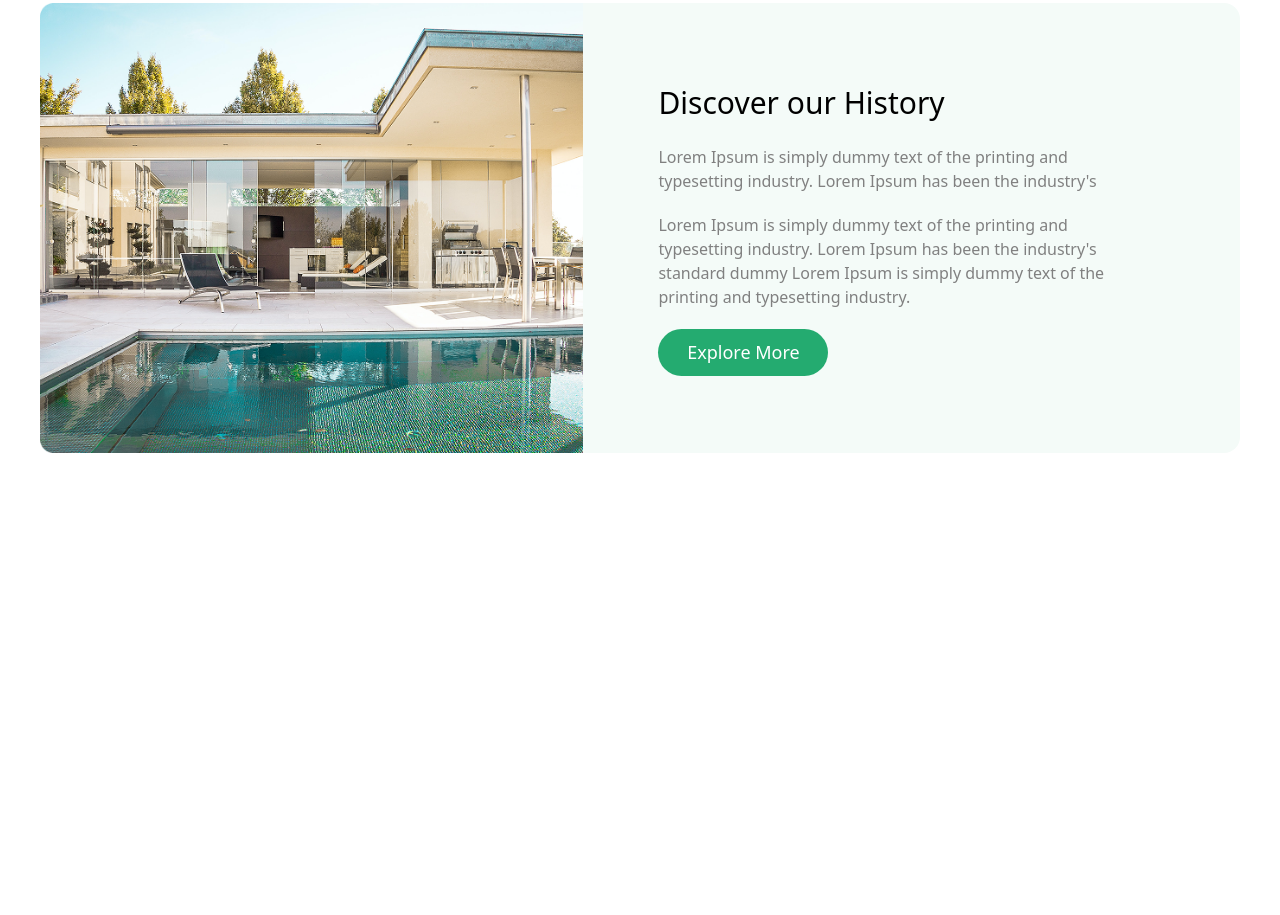
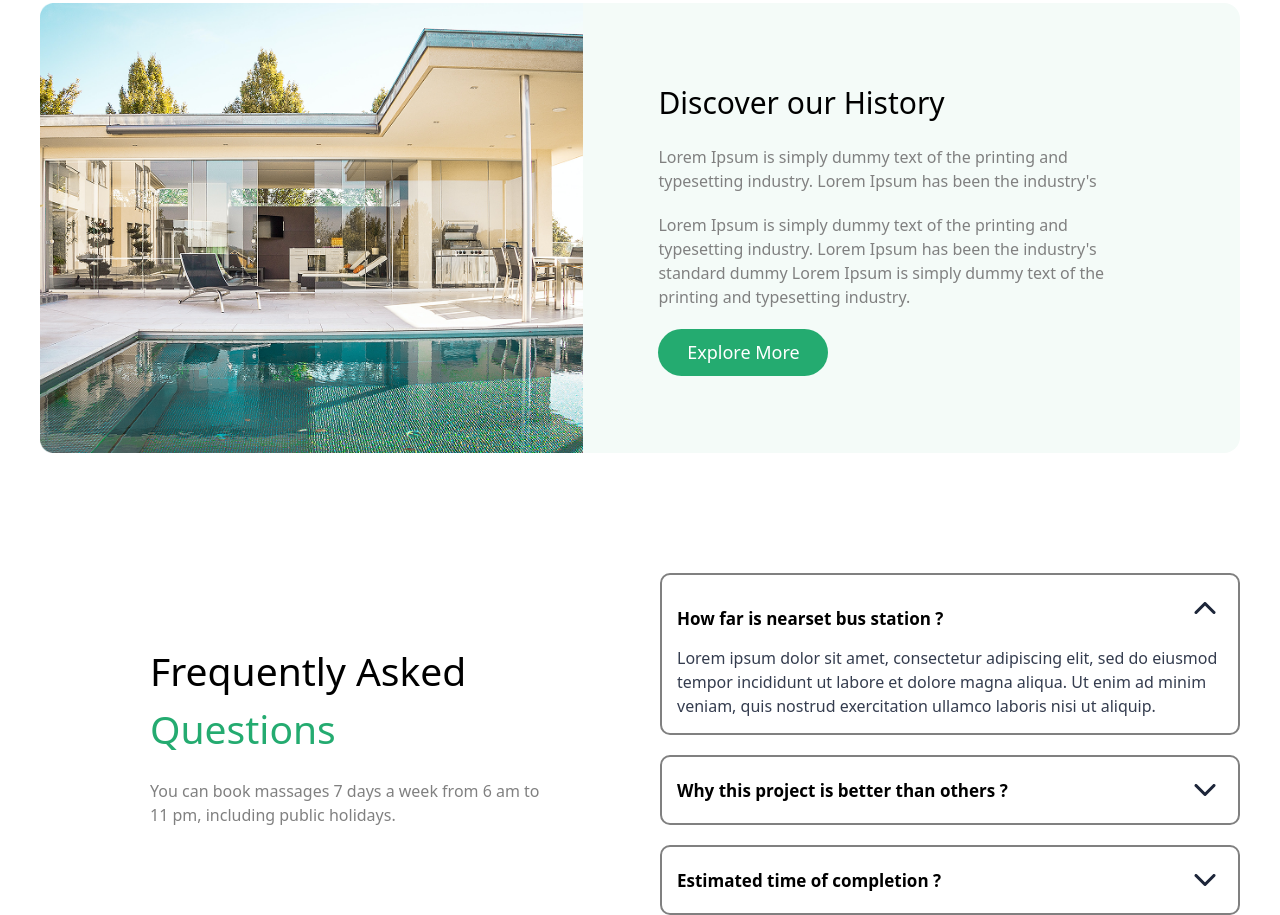
Before and after one commit to rxmnw/BRANCHES, a website: page index.html in a window 1280 px wide. Shown: the part 1518-2433 px from the top of the page. Before the commit the page ends 1971 px from the top, so only its background shows below. Drawn offline with Linux system fonts and the light colour scheme.

Commit message:
section4

```diff
--- a/index.html
+++ b/index.html
@@ -141,6 +141,69 @@
 </section>
 
 
+
+
+<section class="max-w-300 m-auto ">
+<div class="lg:flex lg:justify-start  lg:flex-row flex flex-col mt-[100px]">
+
+    <aside  class="lg:w-[400px] w-[90%] flex flex-col  gap-[20px] m-auto">
+        <h1 class="text-[39px] font-medium text-center lg:text-start" >Frequently Asked <span class="text-[#24AB70]">Questions</span> </h1>
+    <p class="text-[grey] text-center lg:text-start">You can book massages 7 days a week from 6 am to 11 pm, including public holidays.</p>
+    </aside>
+
+<div class="flex flex-col gap-[20px] mt-[20px]">
+
+    <div class="w-[90%] lg:w-[580px] border border-[2px] m-auto border-[grey] rounded-[10px] p-[15px]">
+
+<div class="flex items-center justify-between">
+    <p class="text-[17px] font-bold">How far is nearset bus station ?</p>
+<img class="  pb-[20px]" src="./src/Group 10878.png" alt="">
+</div>
+<p class="text-[#1D263AE5]">Lorem ipsum dolor sit amet, consectetur adipiscing elit, sed do eiusmod tempor incididunt ut labore et dolore magna aliqua. Ut enim ad minim veniam, quis nostrud exercitation ullamco laboris nisi ut aliquip.</p>
+    </div>
+
+
+    <div class= " m-auto w-[90%] lg:w-[580px] border border-[2px] border-[grey] rounded-[10px] p-[15px]">
+
+<div class="flex items-center justify-between">
+    <p class="text-[17px] font-bold">Why this project is better than others ?</p>
+<img  src="./src/Group 10872.png" alt="">
+</div>
+    </div>
+
+
+    <div class="m-auto w-[90%] lg:w-[580px] border border-[2px] border-[grey] rounded-[10px] p-[15px]">
+
+<div class="flex items-center justify-between">
+    <p class="text-[17px] font-bold">Estimated time of completion ?</p>
+<img  src="./src/Group 10872.png" alt="">
+</div>
+    </div>
+
+
+
+
+</div>
+</div>
+
+
+</section>
+
+
+
+
+
+
+
+
+
+
+
+
+
+
+
+
 </main>
 </body>
 </html>
```
Also changed, not shown: src/Group 10872.png (added), src/Group 10878.png (added), src/output.css.
